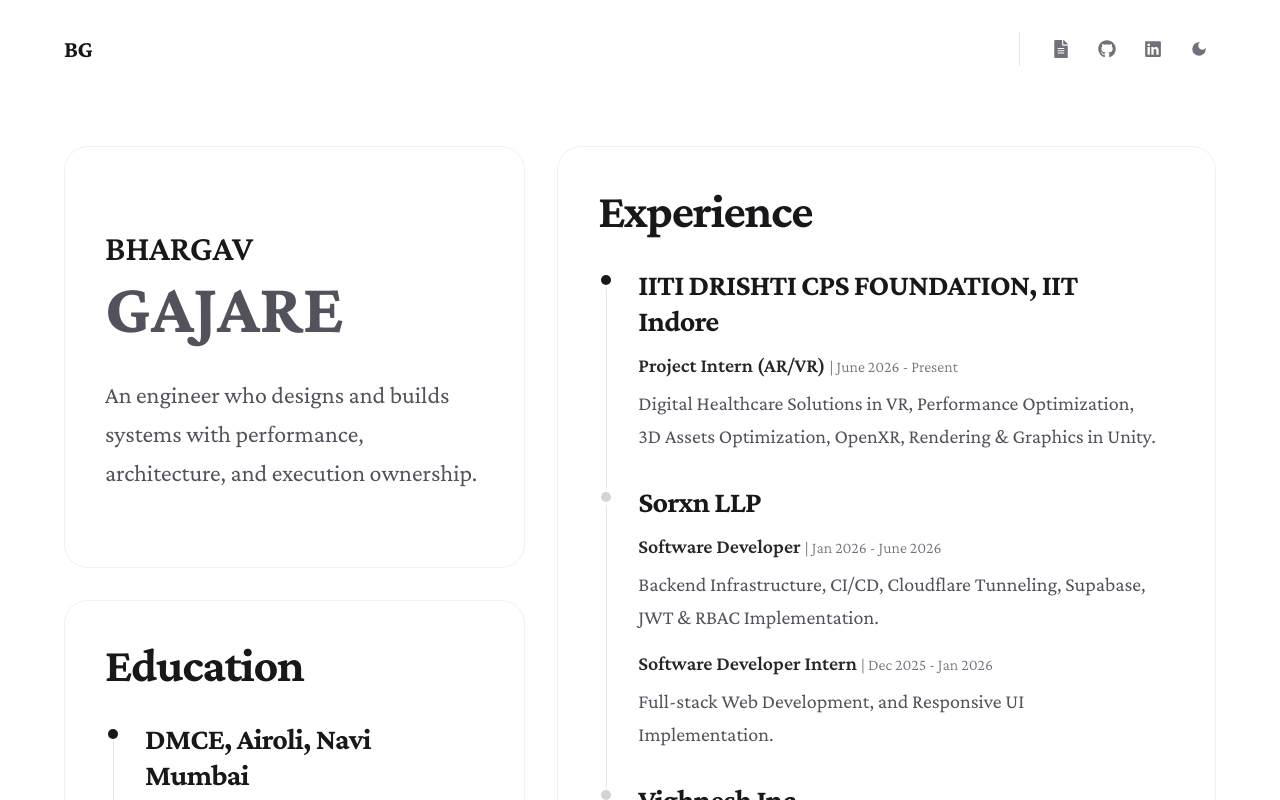
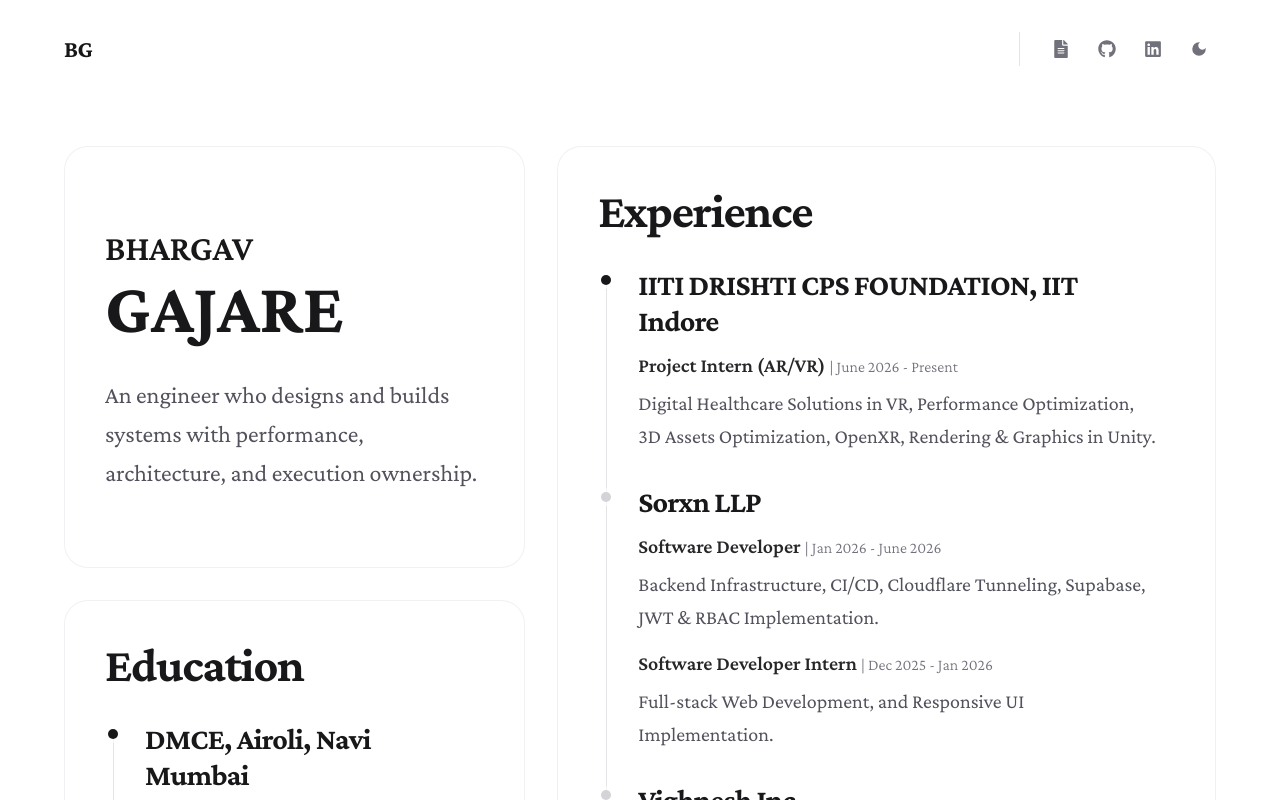
Before and after one commit to bhargavgajare1479/portfolio-website, a Next.js app: page / in a window 1280 px wide. Shown: the top 800 px of the page. Built offline with nearby package versions, Linux system fonts and the light colour scheme.

Commit message:
Slight text corrections to name

```diff
--- a/src/app/page.tsx
+++ b/src/app/page.tsx
@@ -17,10 +17,10 @@ export default function Home() {
         <BentoCard className="order-1 lg:order-1 lg:col-span-5 min-h-[250px] lg:min-h-[280px]">
           <div className="flex h-full flex-col justify-center">
             <h1 className="font-heading font-bold tracking-tight flex flex-col">
-              <span className="text-zinc-900 dark:text-zinc-400 font-semibold text-3xl sm:text-6xl lg:text-4xl xl:text-4xl leading-tight mt-1">
+              <span className="text-zinc-900 dark:text-zinc-100 font-semibold text-3xl sm:text-6xl lg:text-4xl xl:text-4xl leading-tight mt-1">
                 BHARGAV
               </span>
-              <span className="text-zinc-600 dark:text-zinc-100 text-5xl sm:text-8xl lg:text-6xl xl:text-7xl leading-none">
+              <span className="text-zinc-900 dark:text-zinc-100 text-5xl sm:text-8xl lg:text-6xl xl:text-7xl leading-none">
                 GAJARE
               </span>
             </h1>
```
